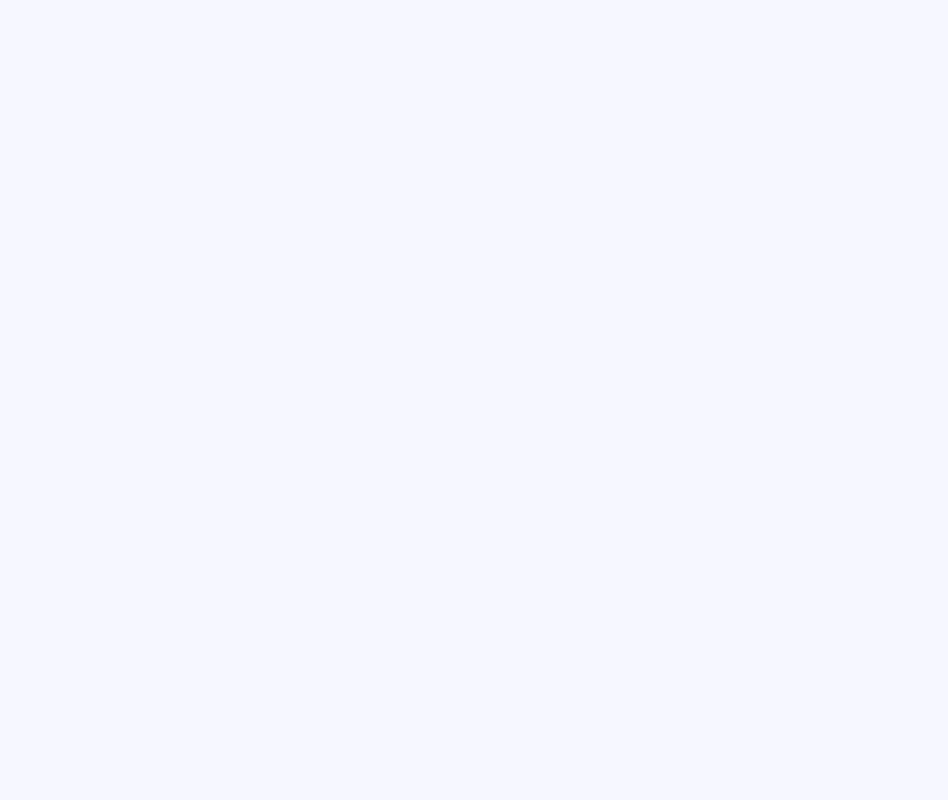
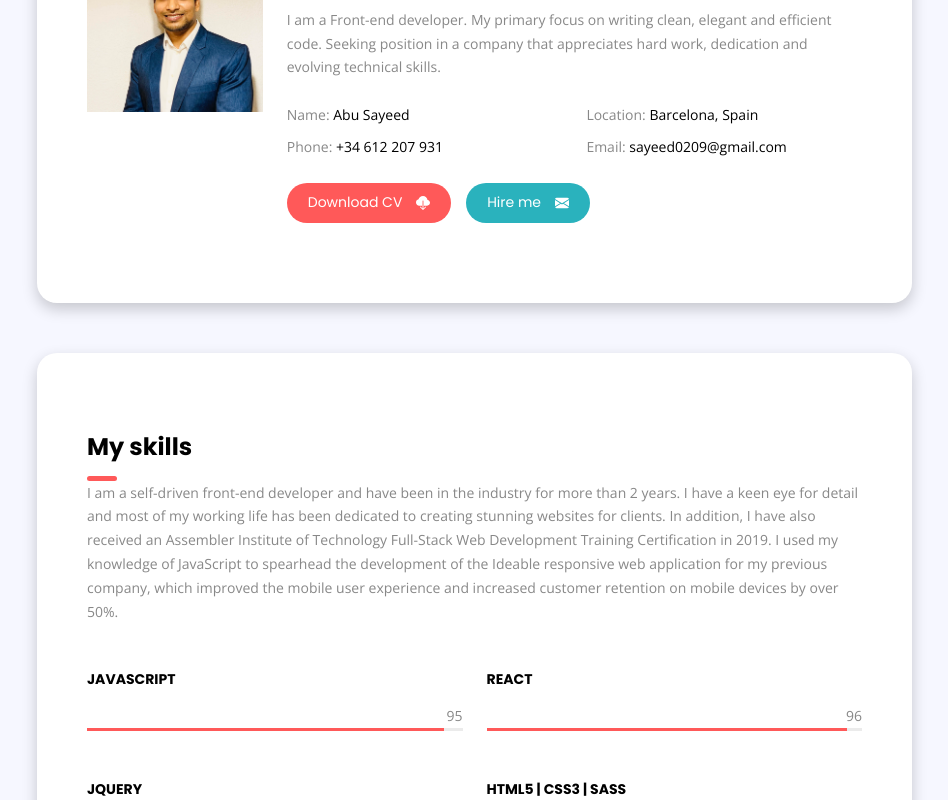
Before and after one commit to sayeed0209/React-Portfolio, a React (Create React App) app: page / in a window 1280 px wide. Shown: the part 900-1700 px from the top of the page, without its empty margins (313-1261 px from the left). Before the commit the page ends 813 px from the top, so only its background shows below. Built offline with nearby package versions, Linux system fonts and the light colour scheme.

Commit message:
finished skill

```diff
--- a/package.json
+++ b/package.json
@@ -10,6 +10,7 @@
     "react": "^18.2.0",
     "react-dom": "^18.2.0",
     "react-icons": "^4.4.0",
+    "react-on-screen": "^2.1.1",
     "react-router-dom": "^6.4.2",
     "react-scripts": "5.0.1",
     "react-scroll": "^1.8.7",
--- a/src/pages/About.js
+++ b/src/pages/About.js
@@ -1,9 +1,62 @@
-import React from 'react'
+import React from 'react';
+import { Link as ScrollLink } from 'react-scroll';
+import mainImg from '../assets/img/main-img.jpg';
+import { BsCloudDownloadFill, BsFillEnvelopeFill } from 'react-icons/bs';
+const aboutData = {
+	cvpath: 'media/empty.pdf',
+	image: mainImg,
+	name: 'Abu Sayeed',
+	location: 'Barcelona, Spain',
+	email: 'sayeed0209@gmail.com',
+	phone:'+34 612 207  931',
+	aboutMe:
+		'I am a Front-end developer. My primary focus on writing clean, elegant and efficient code. Seeking position in a company that appreciates hard work, dedication and evolving technical skills.',
+};
 
-const About = () => {
-  return (
-	<div>About lorem200 lorem*500</div>
-  )
+function About() {
+	return (
+		<div className="row">
+			<div className="col-md-3">
+				<img src={aboutData.image} alt={aboutData.name} />
+			</div>
+			<div className="col-md-9">
+				<h2 className="mt-4 mt-md-0 mb-4">Hello,</h2>
+				<p className="mb-0">{aboutData.aboutMe}</p>
+				<div className="row my-4">
+					<div className="col-md-6">
+						<p className="mb-2">
+							Name: <span className="text-dark">{aboutData.name}</span>
+						</p>
+						<p className="mb-0">
+							Phone: <span className="text-dark">{aboutData.phone}</span>
+						</p>
+					</div>
+					<div className="col-md-6 mt-2 mt-md-0 mt-sm-2">
+						<p className="mb-2">
+							Location: <span className="text-dark">{aboutData.location}</span>
+						</p>
+						<p className="mb-0">
+							Email: <span className="text-dark">{aboutData.email}</span>
+						</p>
+					</div>
+				</div>
+				<a href={aboutData.cvpath} className="btn btn-default mr-3 btn-spacer">
+					Download CV <BsCloudDownloadFill />
+				</a>
+				<ScrollLink
+					activeClass="active"
+					to="section-contact"
+					spy={true}
+					smooth={true}
+					duration={500}
+					offset={50}
+					className="btn btn-alt mt-2 mt-md-0 mt-xs-2"
+				>
+					Hire me <BsFillEnvelopeFill />
+				</ScrollLink>
+			</div>
+		</div>
+	);
 }
 
-export default About
+export default About;
--- a/src/pages/Homepage.js
+++ b/src/pages/Homepage.js
@@ -3,6 +3,7 @@ import { Element } from 'react-scroll';
 import Layout from '../Layout/Layout';
 import HeroSection from '../sections/HeroSection';
 import SectionHeading from '../sections/SectionHeading';
+import Skills from '../sections/Skills';
 import About from './About';
 
 const Homepage = () => {
@@ -20,6 +21,12 @@ const Homepage = () => {
 					<About />
 				</section>
 			</Element>
+			<Element>
+				<section className="shadow-blue white-bg padding">
+					<SectionHeading title="My skills" />
+					<Skills />
+				</section>
+			</Element>
 		</Layout>
 	);
 };
--- a/src/sass/base.scss
+++ b/src/sass/base.scss
@@ -2,10 +2,14 @@
 /*                      BASE
 /*=================================================================*/
 
-*,::after,::before{
+*,
+::after,
+::before {
   margin: 0;
-    padding: 0;box-sizing: border-box;
+  padding: 0;
+  box-sizing: border-box;
 }
+
 body {
   color: #888;
   background-color: #f6f7ff;
@@ -42,6 +46,7 @@ body {
 
 .color-white {
   color: #fff;
+
   h1,
   h2,
   h3,
@@ -72,6 +77,7 @@ h6 {
   font-weight: 700;
   margin: 20px 0;
 }
+
 h1 {
   font-size: 36px;
 }
@@ -87,14 +93,17 @@ h1 {
 h4 {
   font-size: 18px;
 }
+
 a {
   color: $colordefault;
   outline: 0;
   @include transition(0.3s);
+
   &:hover {
     color: $colororange;
     text-decoration: none;
   }
+
   &:focus {
     outline: 0;
   }
@@ -105,3 +114,11 @@ h1 {
 [data-height="10"] {
   height: 10px;
 }
+
+.-mt-50 {
+  margin-top: -50px;
+}
+
+.mt-50 {
+  margin-top: 50px;
+}
--- a/src/sass/main.scss
+++ b/src/sass/main.scss
@@ -1,9 +1,9 @@
-
 .site-wrapper {
   width: 1170px;
   margin-left: auto;
   margin-right: auto;
 }
+
 main.content {
   margin-top: 50px;
   margin-bottom: 50px;
@@ -14,6 +14,7 @@
   -o-transform: translateX(0);
   transform: translateX(0);
   @include transition(0.3s);
+
   &.push {
     -webkit-transform: translateX(295px);
     -moz-transform: translateX(295px);
@@ -22,16 +23,20 @@
     transform: translateX(295px);
   }
 }
-  .float-right{
-    float:right !important;
+
+.float-right {
+  float: right !important;
 }
+
 .hero {
   height: 620px;
   margin-top: 0;
+
   .cta {
     color: #fff;
     max-width: 600px;
     z-index: 1;
+
     h1 {
       color: #fff;
       font-size: 60px;
@@ -39,7 +44,7 @@
 
       .dot {
         &::after {
-            content: "";
+          content: '';
           background: $colororange;
           border-radius: 50%;
           display: inline-block;
@@ -49,6 +54,7 @@
         }
       }
     }
+
     p {
       font-size: 16px;
       line-height: 1.8;
@@ -57,12 +63,90 @@
   }
 }
 
-.icon{margin-right:10px}
-  .parallax{
+.icon {
+  margin-right: 10px;
+}
+
+.parallax {
   background-size: cover;
   background-attachment: fixed;
 }
 
-  .shadow-dark{
-    box-shadow: 0px 6px 15px 0px rgba(0,0,0,0.2);
+.shadow-dark {
+  box-shadow: 0px 6px 15px 0px rgb(74 99 231 / 10%);
 }
+
+.shadow-blue {
+  box-shadow: 0px 6px 15px 0px rgba(0, 0, 0, 0.2);
+}
+
+
+section {
+  border-radius: 20px;
+  position: relative;
+  overflow: hidden;
+  margin-top: 50px;
+
+  &.white-bg {
+    background: #fff;
+  }
+
+  &.padding {
+    padding: 80px 50px;
+  }
+
+  &.padding-50 {
+    padding: 50px;
+  }
+
+  &.padding-60 {
+    padding: 60px 50px;
+  }
+}
+
+.section-title {
+  margin: 0;
+
+  &:after {
+    content: '';
+    background-color: $colororange;
+    border-radius: 25px;
+    display: block;
+    height: 5px;
+    width: 30px;
+    margin-top: 14px;
+  }
+}
+
+.progress {
+  height: 3px;
+  margin-bottom: 0;
+  overflow: hidden;
+  background-color: #ebebeb;
+  border-radius: 0;
+  box-shadow: none;
+}
+
+.progress-bar {
+  float: left;
+  width: 0;
+  height: 100%;
+  font-size: 12px;
+  line-height: 3px;
+  color: #fff;
+  text-align: center;
+  background-color: $colororange;
+  box-shadow: none;
+  transition: width 0.6s ease;
+}
+
+.skill-item .skill-info span {
+  font-size: 14px;
+}
+
+.skill-item {
+  h4 {
+    font-size: 14px;
+    text-transform: uppercase;
+  }
+}
--- a/src/sass/responsive.scss
+++ b/src/sass/responsive.scss
@@ -82,7 +82,7 @@
 	.hero{
 		padding: 50px;
 	}
-	.hero-btn{
+	.btn-spacer{
 		margin-right: 15px;
 	}
 }
--- a/src/sections/HeroSection.js
+++ b/src/sections/HeroSection.js
@@ -41,7 +41,7 @@ const HeroSection = () => {
 					smooth={true}
 					duration={500}
 					offset={50}
-					className="btn btn-default btn-lg mr-3 hero-btn"
+					className="btn btn-default btn-lg mr-3 btn-spacer"
 				>
 					View Portfolio
 					<BsFillGrid1X2Fill />
--- /dev/null
+++ b/src/sections/Skill.js
@@ -0,0 +1,40 @@
+import React from 'react';
+
+const Skill = ({ name, percentage, isVisible }) => {
+	const winWidth = window.innerWidth;
+	const progressQuery = () => {
+		if (winWidth && winWidth > 767) {
+			return (
+				<div
+					className="progress-bar"
+					role="progressbar"
+					aria-valuemin="0"
+					aria-valuemax="100"
+					area-valuenow={percentage}
+					style={isVisible ? { width: `${percentage}%` } : { width: 0 }}
+				></div>
+			);
+		}
+		return (
+			<div
+				className="progress-bar"
+				role="progressbar"
+				aria-valuemin="0"
+				aria-valuemax="100"
+				area-valuenow={percentage}
+				style={{ width: `${percentage}%` }}
+			></div>
+		);
+	};
+	return (
+		<div className="skill-item">
+			<div className="skill-info clearfix">
+				<h4 className="float-left mb-3 mt-0">{name}</h4>
+				<span className="float-right">{percentage}</span>
+			</div>
+			<div className="progress">{progressQuery()}</div>
+		</div>
+	);
+};
+
+export default Skill;
--- /dev/null
+++ b/src/sections/Skills.js
@@ -0,0 +1,61 @@
+import React from 'react';
+import TrackVisibility from 'react-on-screen';
+import Skill from './Skill';
+const skillData = {
+	skillContent:
+		'I am a self-driven front-end developer and have been in the industry for more than 2 years. I have a keen eye for detail and most of my working life has been dedicated to creating stunning websites for clients. In addition, I have also received an Assembler Institute of Technology Full-Stack Web Development Training Certification in 2019. I used my knowledge of JavaScript to spearhead the development of the Ideable responsive web application for my previous company, which improved the  mobile user experience and increased customer retention on mobile devices by over 50%.',
+	progressData: [
+		{
+			id: 1,
+			name: 'Javascript',
+			percentage: 95,
+		},
+		{
+			id: 2,
+			name: 'React',
+			percentage: 96,
+		},
+		{
+			id: 3,
+			name: 'jQuery',
+			percentage: 80,
+		},
+		{
+			id: 4,
+			name: 'HTML5 | CSS3 | SASS',
+			percentage: 70,
+		},
+		{
+			id: 5,
+			name: 'Wordpress',
+			percentage: 85,
+		},
+		{
+			id: 6,
+			name: 'BootStrap',
+			percentage: 95,
+		},
+	],
+};
+const Skills = () => {
+	return (
+		<>
+			<p className="mb-0">{skillData.skillContent}</p>
+			<div className="mt-5">
+				<div className="row -mt-50">
+					{skillData.progressData.map(item => {
+						return (
+							<div className="col-md-6 mt-50 " key={item.id}>
+								<TrackVisibility once>
+									<Skill {...item} />
+								</TrackVisibility>
+							</div>
+						);
+					})}
+				</div>
+			</div>
+		</>
+	);
+};
+
+export default Skills;
```
Also changed, not shown: 1 other file (tests, documents, lock files or other folders). Lines whose indentation alone changed are shown as unchanged.
